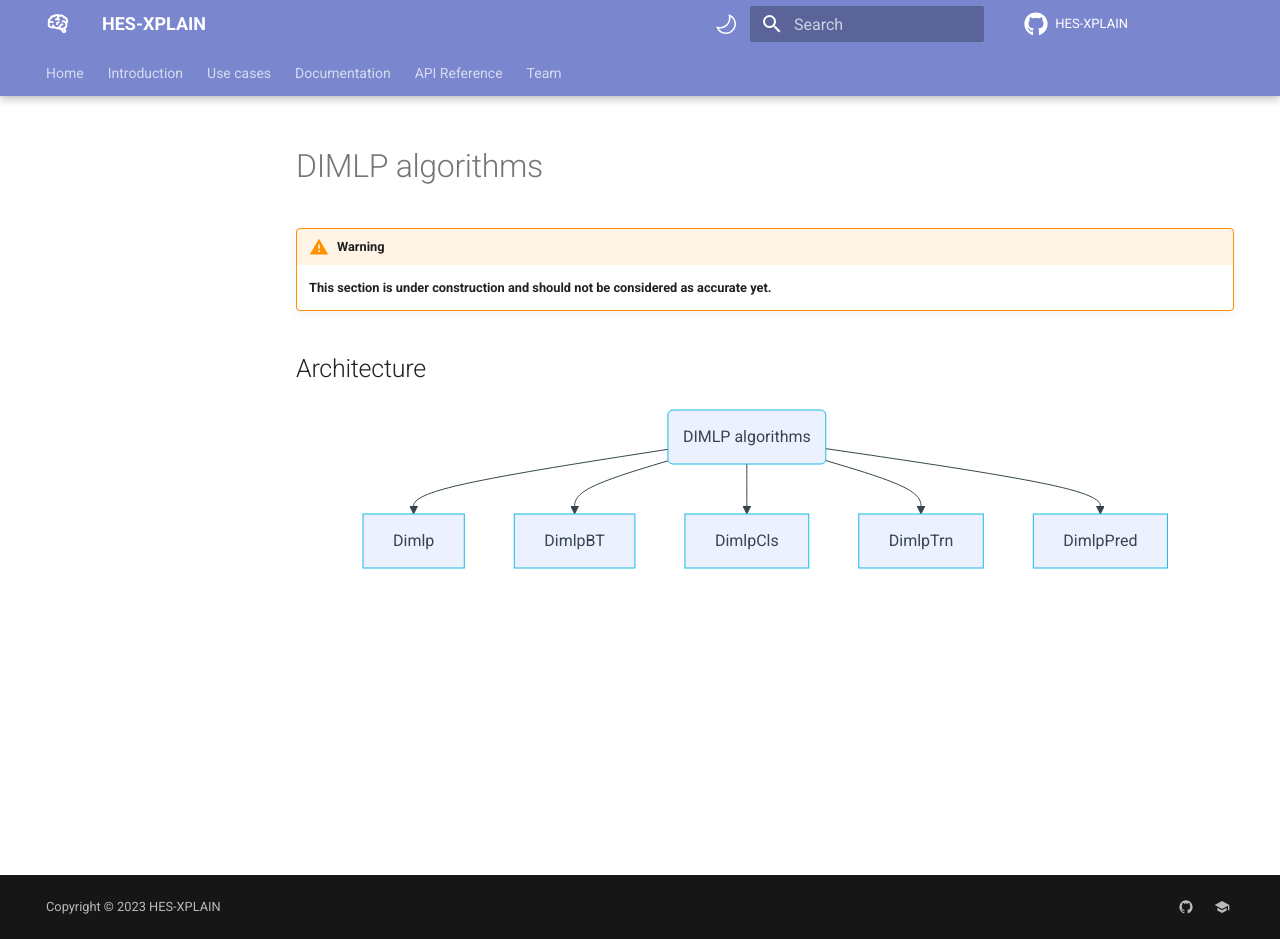
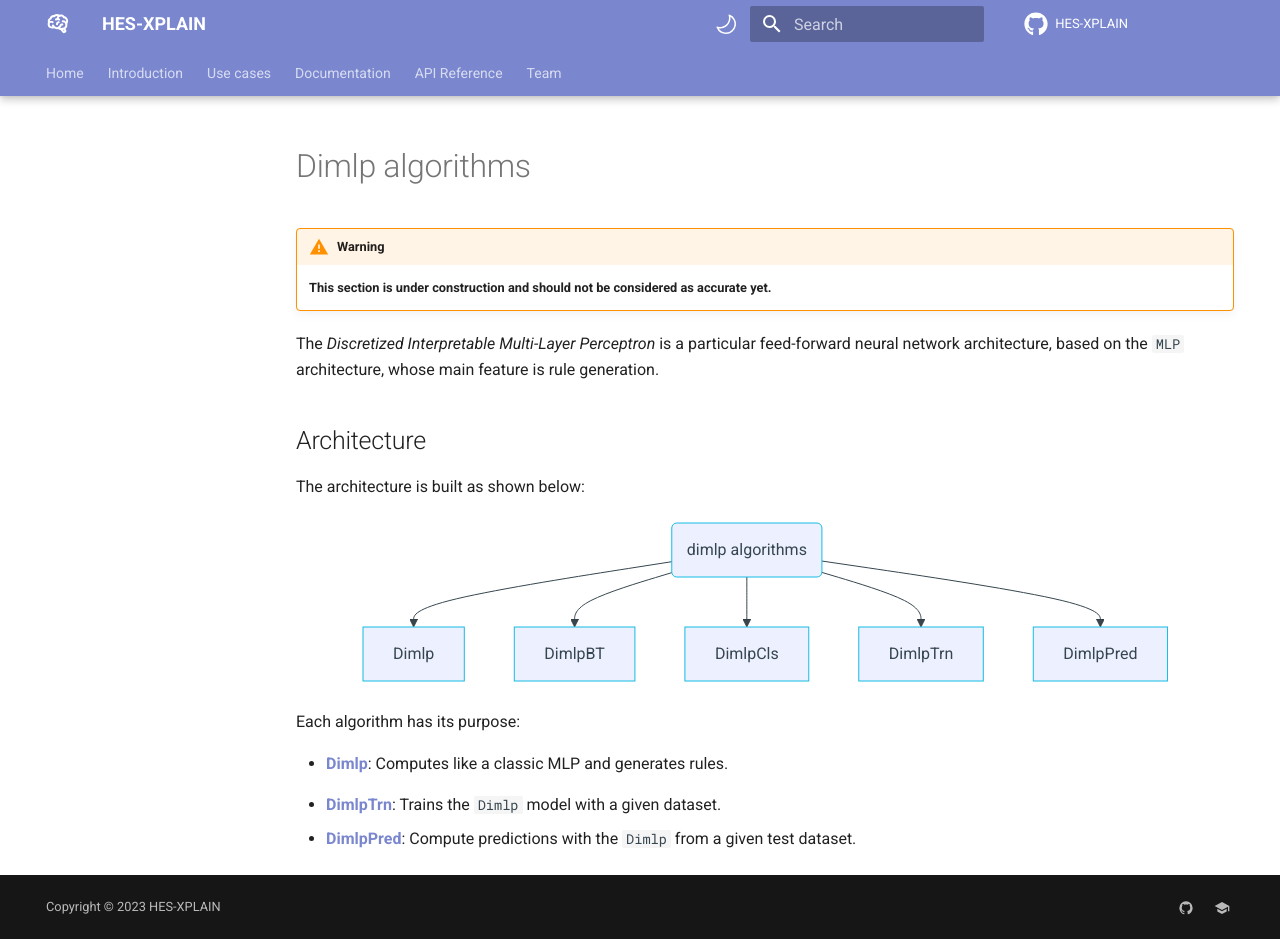
Before and after one commit to HES-XPLAIN/hes-xplain.github.io, an MkDocs documentation site: the page built from docs/documentation/algorithms/dimlp/overview.md, in a window 1280 px wide and 939 px high. Built offline with MkDocs 1.6.1 and Material for MkDocs 9.7.7, drawn with Linux system fonts in a browser that asks for light colours; comment, search, counter and statistics services are not loaded.

Commit message:
Added content

````diff
--- a/docs/documentation/algorithms/dimlp/overview.md
+++ b/docs/documentation/algorithms/dimlp/overview.md
@@ -1,18 +1,29 @@
-# DIMLP algorithms
+# Dimlp algorithms
 
 !!! warning "Warning"
     **This section is under construction and should not be considered as accurate yet.**
 
+The *Discretized Interpretable Multi-Layer Perceptron* is a particular feed-forward neural network architecture, based on the `MLP` architecture, whose main feature is rule generation.
 
 ## Architecture
+The architecture is built as shown below:
 
 <div align="center">
 ```mermaid
 graph TD;
-    d(DIMLP algorithms) --> Dimlp;
+    d(dimlp algorithms) --> Dimlp;
     d --> DimlpBT;
     d --> DimlpCls;
     d --> DimlpTrn;
     d --> DimlpPred;
 ```
 </div>
+
+
+Each algorithm has its purpose:
+
+- **[Dimlp]()**: Computes like a classic MLP and generates rules.
+<!-- - **[DimlpBT]()**:
+- **[DimlpCls]()**:  -->
+- **[DimlpTrn]()**: Trains the `Dimlp` model with a given dataset.
+- **[DimlpPred]()**: Compute predictions with the `Dimlp` from a given test dataset.
````
